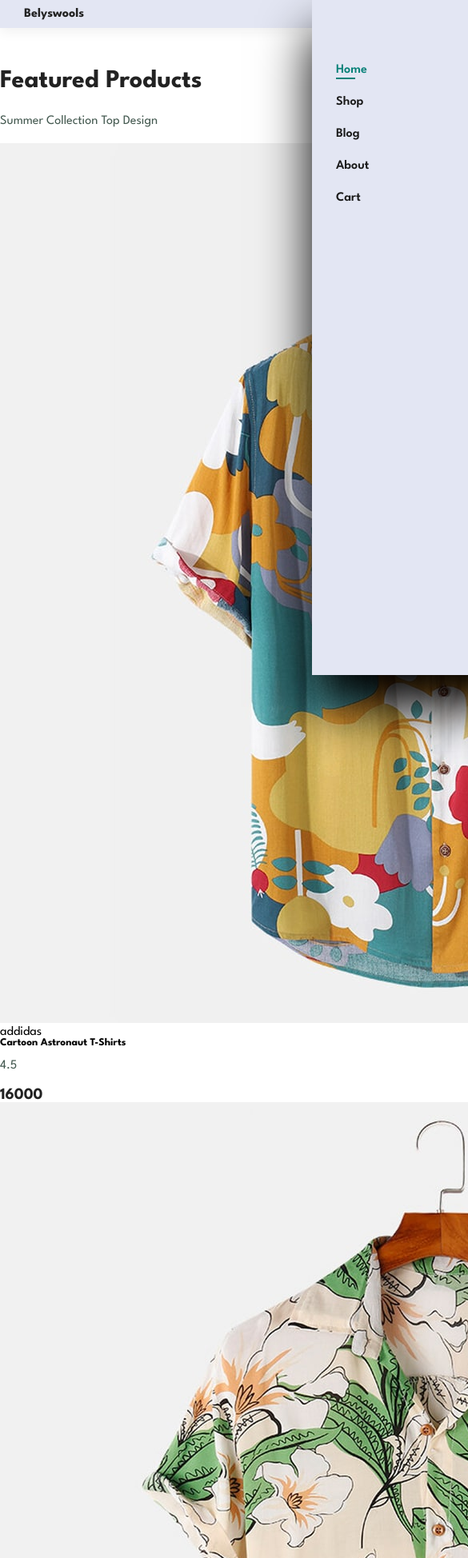
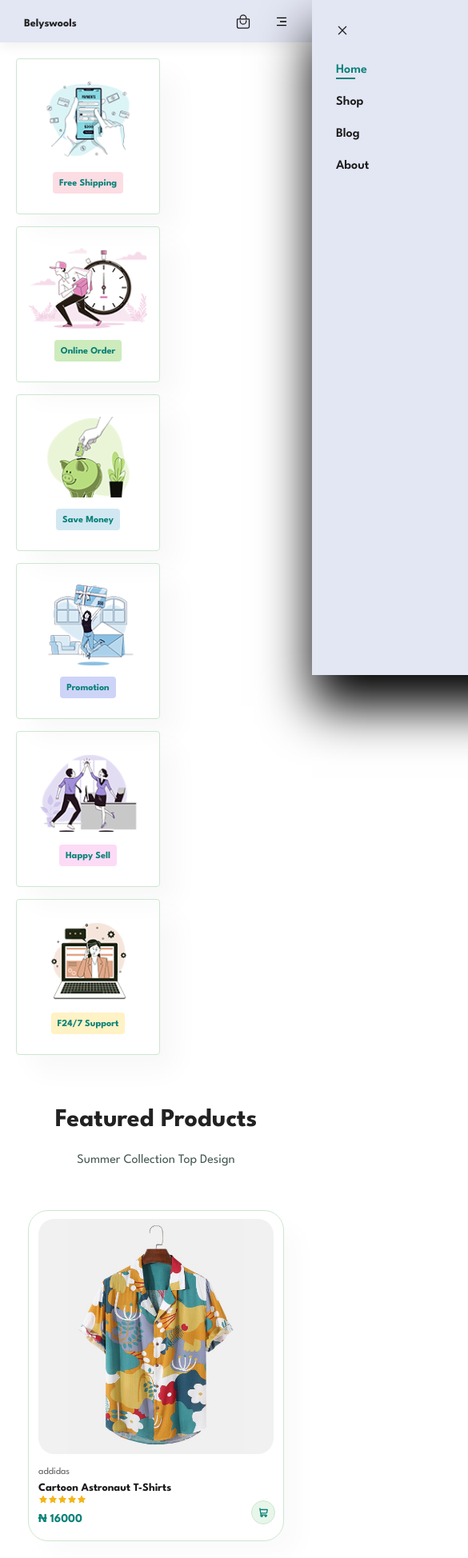
Before and after one commit to Koda-Black/belyswoolwork, a React (Create React App) app in the folder frontend/: page / in a window 390 px wide. Shown: the top 1948 px of the page at 80% size, 585 px wide, since content can reach past the window. Built offline with nearby package versions, Linux system fonts and the light colour scheme.

Commit message:
created HomeScreen & SingleProductScreen

```diff
--- a/frontend/src/App.js
+++ b/frontend/src/App.js
@@ -1,8 +1,8 @@
 import React from "react";
 import { BrowserRouter, Routes, Route } from "react-router-dom";
-import data from "./data";
 import Navbar from "./components/Navbar";
-import { Home } from "./screens/Home";
+import { HomeScreen } from "./screens/HomeScreen";
+import { ProductScreen } from "./screens/ProductScreen";
 import { Shop } from "./screens/Shop";
 import { Contact } from "./screens/Contact";
 import { About } from "./screens/About";
@@ -15,49 +15,17 @@ function App() {
     <BrowserRouter>
       <div id="siteContainer">
         <Navbar />
-        <div className="pages">
+        <main className="pages">
           <Routes>
             {/* <Route path="/signup" element={<Signup />} /> */}
-            <Route path="/home" element={<Home />} />
+            <Route path="/" element={<HomeScreen />} />
+            <Route path="/product/:slug" element={<ProductScreen />} />
             <Route path="/shop" element={<Shop />} />
             <Route path="/contact" element={<Contact />} />
             <Route path="/about" element={<About />} />
             <Route path="/cart" element={<Cart />} />
             <Route path="/blog" element={<Blog />} />
           </Routes>
-        </div>
-      </div>
-
-      <div>
-        <main>
-          <section id="product1" className="section-p1"></section>
-          <h2>Featured Products</h2>
-          <p>Summer Collection Top Design</p>
-          <div className="product__container">
-            {data.products.map((product) => (
-              <div className="product" key={product.id}>
-                <img src={product.image} alt={product.name} />
-
-                <div className="description">
-                  <span>{product.brand}</span>
-                  <h5>{product.name}</h5>
-                  {/* <div className="star">
-                    <ion-icon className="starIcon" name="star"></ion-icon>
-                    <ion-icon className="starIcon" name="star"></ion-icon>
-                    <ion-icon className="starIcon" name="star"></ion-icon>
-                    <ion-icon className="starIcon" name="star"></ion-icon>
-                  </div> */}
-
-                  <p>{product.rating}</p>
-                  <h4>{product.price}</h4>
-                </div>
-
-                <a href="/cart">
-                  <ion-icon name="cart-outline" className="cartIcon"></ion-icon>
-                </a>
-              </div>
-            ))}
-          </div>
         </main>
       </div>
     </BrowserRouter>
--- a/frontend/src/components/Navbar.js
+++ b/frontend/src/components/Navbar.js
@@ -1,4 +1,7 @@
 import { Link } from "react-router-dom";
+import { IoBagHandleOutline } from "react-icons/io5";
+import { AiOutlineClose } from "react-icons/ai";
+import { RiMenu3Fill } from "react-icons/ri";
 
 const Navbar = () => {
   //   const { logout } = useLogout();
@@ -16,7 +19,7 @@ const Navbar = () => {
       <nav>
         <ul id="navbar">
           <li>
-            <Link to="/home" className="active">
+            <Link to="/" className="active">
               Home
             </Link>
           </li>
@@ -33,8 +36,14 @@ const Navbar = () => {
           </li>
 
           <li>
-            <Link to="/cart">Cart</Link>
+            <Link to="/cart">
+              <IoBagHandleOutline id="lg-bag" style={{ fontSize: 20 }} />
+            </Link>
           </li>
+
+          <div id="close">
+            <AiOutlineClose />
+          </div>
         </ul>
         {/* {user && (
             <div>
@@ -51,10 +60,10 @@ const Navbar = () => {
       </nav>
 
       <div id="mobile">
-        <a href="cart.html">
-          <ion-icon name="bag-handle-outline"></ion-icon>
-        </a>
-        <ion-icon id="bar" name="menu"></ion-icon>
+        <Link to="/cart" className="mobile-cart">
+          <IoBagHandleOutline />
+        </Link>
+        <RiMenu3Fill id="bar" />
       </div>
     </header>
   );
--- a/frontend/src/data.js
+++ b/frontend/src/data.js
@@ -3,40 +3,116 @@ const data = {
     {
       name: "Cartoon Astronaut T-Shirts",
       slug: "cartoon-astronaut-t-shirts",
-      category: "shirts",
+      category: "Home/ T-Shirt",
+      subCategory: "Men's Fashion T-Shirt",
       image: "/images/products/f1.jpg",
+      images: [
+        "/images/products/f2.jpg",
+        "/images/products/f3.jpg",
+        "/images/products/f4.jpg",
+      ],
+      sizes: ["XL", "XXL", "small", "large"],
       price: 16000,
       countInStock: 15,
       brand: "addidas",
       rating: 4.5,
       numReviews: 10,
       description: "hig quality shirt",
+      richDescription:
+        "The Gildan Ultra Cotton T-shirt is made from a substantial 6.0 oz. per sq. yd. fabric constructed from 100% cotton, this classic fit preshrunk jersey knit provides unmatched comfort with each wear. Featuring a taped neck and shoulder, and a seamless double-needle collar, and available in a range of colors, it offers it all in the ultimate head-turning package.",
     },
 
     {
-      name: "Cartoon Astronaut T-Shirts",
-      slug: "cartoon-astronaut-t-shirts",
-      category: "shirts",
-      image: "/images/products/f2.jpg",
-      price: 16000,
-      countInStock: 15,
-      brand: "addidas",
-      rating: 4.5,
-      numReviews: 10,
-      description: "high quality shirt",
-    },
-
-    {
-      name: "Cartoon Astronaut T-Shirts",
-      slug: "cartoon-astronaut-t-shirts",
-      category: "shirts",
-      image: "/images/products/f3.jpg",
+      name: "Retro Astronaut T-Shirts",
+      slug: "retro-astronaut-t-shirts",
+      category: "Home/ T-Shirt",
+      subCategory: "Men's Fashion T-Shirt",
+      image: "/images/products/f1.jpg",
+      images: [
+        "/images/products/f2.jpg",
+        "/images/products/f3.jpg",
+        "/images/products/f4.jpg",
+      ],
+      sizes: ["XL", "XXL", "small", "large"],
       price: 16000,
       countInStock: 15,
       brand: "addidas",
       rating: 4.5,
       numReviews: 10,
       description: "hig quality shirt",
+      richDescription:
+        "The Gildan Ultra Cotton T-shirt is made from a substantial 6.0 oz. per sq. yd. fabric constructed from 100% cotton, this classic fit preshrunk jersey knit provides unmatched comfort with each wear. Featuring a taped neck and shoulder, and a seamless double-needle collar, and available in a range of colors, it offers it all in the ultimate head-turning package.",
+    },
+
+    {
+      name: "Astro Astronaut T-Shirts",
+      slug: "astro-astronaut-t-shirts",
+      category: "Home/ T-Shirt",
+      subCategory: "Men's Fashion T-Shirt",
+      image: "/images/products/f1.jpg",
+      images: [
+        "/images/products/f2.jpg",
+        "/images/products/f3.jpg",
+        "/images/products/f4.jpg",
+      ],
+      sizes: ["XL", "XXL", "small", "large"],
+      price: 16000,
+      countInStock: 15,
+      brand: "addidas",
+      rating: 4.5,
+      numReviews: 10,
+      description: "hig quality shirt",
+      richDescription:
+        "The Gildan Ultra Cotton T-shirt is made from a substantial 6.0 oz. per sq. yd. fabric constructed from 100% cotton, this classic fit preshrunk jersey knit provides unmatched comfort with each wear. Featuring a taped neck and shoulder, and a seamless double-needle collar, and available in a range of colors, it offers it all in the ultimate head-turning package.",
+    },
+
+    {
+      name: "Metro Astronaut T-Shirts",
+      slug: "metro-astronaut-t-shirts",
+      category: "Home/ T-Shirt",
+      subCategory: "Men's Fashion T-Shirt",
+      image: "/images/products/f1.jpg",
+      images: [
+        "/images/products/f2.jpg",
+        "/images/products/f3.jpg",
+        "/images/products/f4.jpg",
+      ],
+      sizes: ["XL", "XXL", "small", "large"],
+      price: 16000,
+      countInStock: 15,
+      brand: "addidas",
+      rating: 4.5,
+      numReviews: 10,
+      description: "hig quality shirt",
+      richDescription:
+        "The Gildan Ultra Cotton T-shirt is made from a substantial 6.0 oz. per sq. yd. fabric constructed from 100% cotton, this classic fit preshrunk jersey knit provides unmatched comfort with each wear. Featuring a taped neck and shoulder, and a seamless double-needle collar, and available in a range of colors, it offers it all in the ultimate head-turning package.",
+    },
+  ],
+
+  features: [
+    {
+      image: "/images/features/f1.png",
+      title: "Free Shipping",
+    },
+    {
+      image: "/images/features/f2.png",
+      title: "Online Order",
+    },
+    {
+      image: "/images/features/f3.png",
+      title: "Save Money",
+    },
+    {
+      image: "/images/features/f4.png",
+      title: "Promotion",
+    },
+    {
+      image: "/images/features/f5.png",
+      title: "Happy Sell",
+    },
+    {
+      image: "/images/features/f6.png",
+      title: "F24/7 Support",
     },
   ],
 };
--- a/frontend/src/index.css
+++ b/frontend/src/index.css
@@ -145,7 +145,7 @@ body {
   left: 20px;
 }
 
-#navbar ion-icon.hydrated {
+#navbar .hydrated {
   font-size: 25px;
   margin-left: -4px;
 }
@@ -299,13 +299,15 @@ body {
   font-size: 12px;
 }
 
-#product1 .product .description h5 {
+#product1 .product .description h5,
+a {
   padding: 7px 0 2px 0;
   color: #1a1a1a;
   font-size: 14px;
+  text-decoration: none;
 }
 
-#product1 .product .description ion-icon.starIcon.hydrated {
+#product1 .product .description .starIcon {
   font-size: 12px;
   color: rgb(243, 181, 25);
 }
@@ -318,8 +320,8 @@ body {
 }
 
 #product1 .product .cartIcon {
-  width: 20px;
-  height: 20px;
+  width: 30px;
+  height: 30px;
   line-height: 40px;
   border-radius: 50px;
   padding: 7px;
@@ -557,7 +559,7 @@ footer .follow {
   margin-top: 20px;
 }
 
-footer .follow ion-icon.sm-icons.hydrated {
+footer .follow .sm-icons {
   color: #465b52;
   margin-right: 4px;
   cursor: pointer;
@@ -572,7 +574,7 @@ footer .install img {
   margin: 10px 0 15px 0;
 }
 
-footer .follow ion-icon.hydrated:hover,
+footer .follow .hydrated:hover,
 footer a:hover {
   color: var(--color-secondary);
 }
@@ -613,7 +615,7 @@ footer .copyright {
   font-weight: 600;
 }
 
-#pagination ion-icon.hydrated {
+#pagination .hydrated {
   font-weight: 600;
   font-size: 16px;
 }
@@ -834,7 +836,7 @@ footer .copyright {
   padding: 10px 0;
 }
 
-#contact__details .details li ion-icon.hydrated {
+#contact__details .details li .hydrated {
   font-size: 14px;
   padding-right: 22px;
 }
@@ -1063,10 +1065,10 @@ footer .copyright {
     align-items: center;
   }
 
-  #mobile ion-icon.hydrated {
+  #mobile .mobile-cart {
     color: #1a1a1a;
-    font-size: 27px;
-    padding-left: 30px;
+    font-size: 20px;
+    padding-right: 30px;
   }
 
   #close {
--- a/frontend/src/screens/Home.js
+++ /dev/null
@@ -1,5 +0,0 @@
-import React from "react";
-
-export const Home = () => {
-  return <div>Home</div>;
-};
--- /dev/null
+++ b/frontend/src/screens/HomeScreen.js
@@ -0,0 +1,51 @@
+import React from "react";
+import { Link } from "react-router-dom";
+import data from "../data";
+import { PiShoppingCartBold } from "react-icons/pi";
+import { AiFillStar } from "react-icons/ai";
+
+export const HomeScreen = () => {
+  return (
+    <div>
+      <section id="feature" class="section-p1">
+        {data.features.map((feature) => (
+          <div className="feature__box" key={feature.title}>
+            <img src={feature.image} alt={feature.title} />
+            <h6>{feature.title}</h6>
+          </div>
+        ))}
+      </section>
+      <section id="product1" className="section-p1">
+        <h2>Featured Products</h2>
+        <p>Summer Collection Top Design</p>
+        <div className="product__container">
+          {data.products.map((product) => (
+            <div className="product" key={product.slug}>
+              <Link to={`/product/${product.slug}`}>
+                <img src={product.image} alt={product.name} />
+              </Link>
+              <div className="description">
+                <span>{product.brand}</span>
+                <Link to={`/product/${product.slug}`}>
+                  <h5>{product.name}</h5>
+                </Link>
+                <div className="star">
+                  <AiFillStar className="starIcon" />
+                  <AiFillStar className="starIcon" />
+                  <AiFillStar className="starIcon" />
+                  <AiFillStar className="starIcon" />
+                  <AiFillStar className="starIcon" />
+                </div>
+                <h4>₦ {product.price}</h4>
+              </div>
+
+              <Link to="/cart">
+                <PiShoppingCartBold className="cartIcon" />
+              </Link>
+            </div>
+          ))}
+        </div>
+      </section>
+    </div>
+  );
+};
--- /dev/null
+++ b/frontend/src/screens/ProductScreen.js
@@ -0,0 +1,27 @@
+import React from "react";
+import { useParams } from "react-router-dom";
+import data from "../data";
+
+export const ProductScreen = () => {
+  const params = useParams;
+  const { slug } = params;
+
+  return (
+    <main>
+      <section id="productDetails" class="section-p1">
+        {data.products.map((product) => (
+          <div className="single-pro-img" key={product.name}>
+            <img src={product.image} alt={product.name} width="100%" />
+            <div id="mainImg">
+              <div className="small-img"></div>
+              <div className="small-img"></div>
+              <div className="small-img"></div>
+            </div>
+          </div>
+        ))}
+      </section>
+
+      <h1>{slug}</h1>
+    </main>
+  );
+};
```
